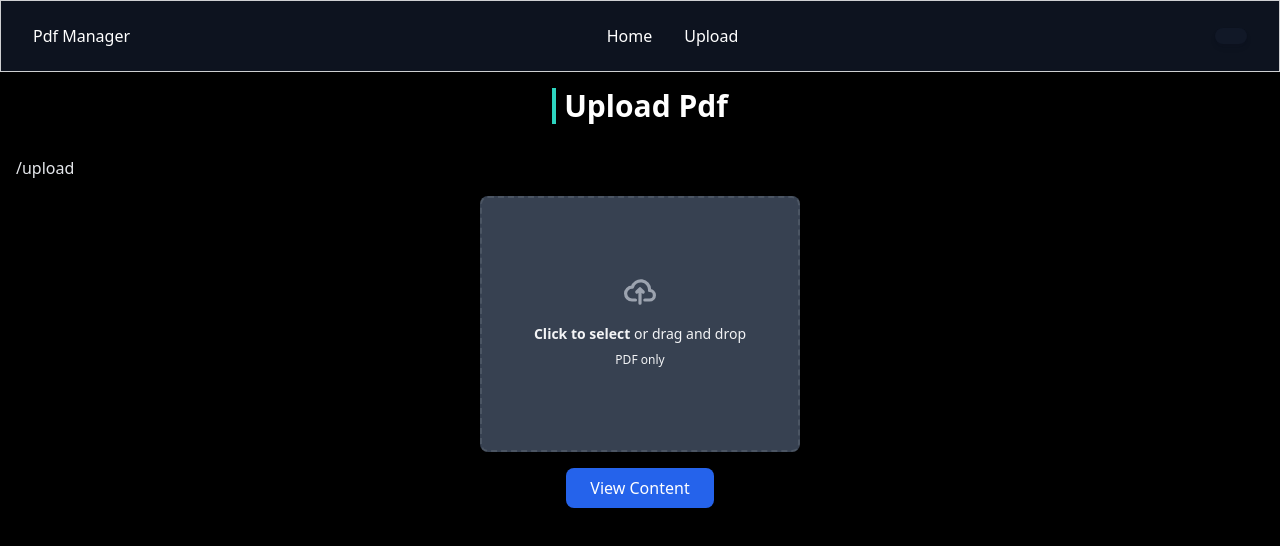
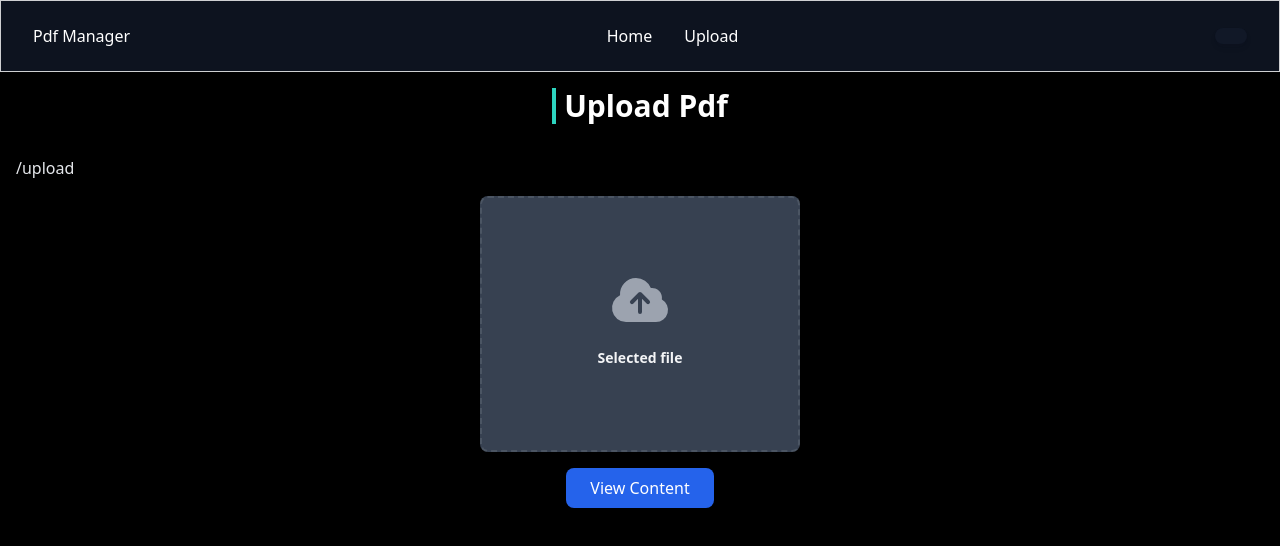
Before and after one commit to Arun-kb0/pdf-editor-client, a React (Vite) app: page /upload in a window 1280 px wide. Shown: the top 546 px of the page. Built offline with nearby package versions, Linux system fonts and the light colour scheme.

Commit message:
selected file name added in fileuploader

```diff
--- a/src/components/upload/FileUploader.tsx
+++ b/src/components/upload/FileUploader.tsx
@@ -1,5 +1,8 @@
 import { useForm } from 'react-hook-form';
 import { useNavigate } from 'react-router';
+import { CloudArrowUpIcon } from '@heroicons/react/24/solid'
+import { useState } from 'react';
+
 
 type FormValues = {
   fileList: FileList;
@@ -11,8 +14,10 @@ const FileUploader = () => {
   const {
     register,
     handleSubmit,
+    watch,
     formState: { errors },
   } = useForm<FormValues>()
+  const fileList = watch('fileList') as FileList | undefined;
 
   const handleFormSubmit = (data: FormValues) => {
     const file = data.fileList?.[0]
@@ -29,26 +34,23 @@ const FileUploader = () => {
               className="flex flex-col items-center justify-center w-full h-64 border-2 border-dashed rounded-lg cursor-pointer hover:bg-gray-800 bg-gray-700 border-gray-600 hover:border-gray-500"
             >
               <div className="flex flex-col items-center justify-center pt-5 pb-6">
-                <svg
-                  className="w-8 h-8 mb-4 text-gray-400"
-                  aria-hidden="true"
-                  xmlns="http://www.w3.org/2000/svg"
-                  fill="none"
-                  viewBox="0 0 20 16"
-                >
-                  <path
-                    stroke="currentColor"
-                    strokeLinecap="round"
-                    strokeLinejoin="round"
-                    strokeWidth="2"
-                    d="M13 13h3a3 3 0 0 0 0-6h-.025A5.56 5.56 0 0 0 16 6.5 5.5 5.5 0 0 0 5.207 5.021C5.137 5.017 5.071 5 5 5a4 4 0 0 0 0 8h2.167M10 15V6m0 0L8 8m2-2 2 2"
-                  />
-                </svg>
-                <p className="mb-2 text-sm text-gray-100">
-                  <span className="font-semibold">Click to select</span> or drag and
-                  drop
-                </p>
-                <p className="text-xs text-gray-100">PDF only</p>
+                <CloudArrowUpIcon className="w-16 h-16 mb-4 text-gray-400" />
+                {fileList
+                  ? (
+                    <p className="mb-2 text-sm text-gray-100 flex flex-col">
+                      <span className="font-semibold">Selected file</span>
+                      <span>{fileList.length > 0 ? fileList[0].name : ''}</span>
+                    </p>
+                  ) : (
+                    <>
+                      <p className="mb-2 text-sm text-gray-100">
+                        <span className="font-semibold">Click to select</span> or drag and
+                        drop
+                      </p>
+                      <p className="text-xs text-gray-100">PDF only</p>
+                    </>
+                  )
+                }
               </div>
               <input
                 id="dropzone-file"
```
